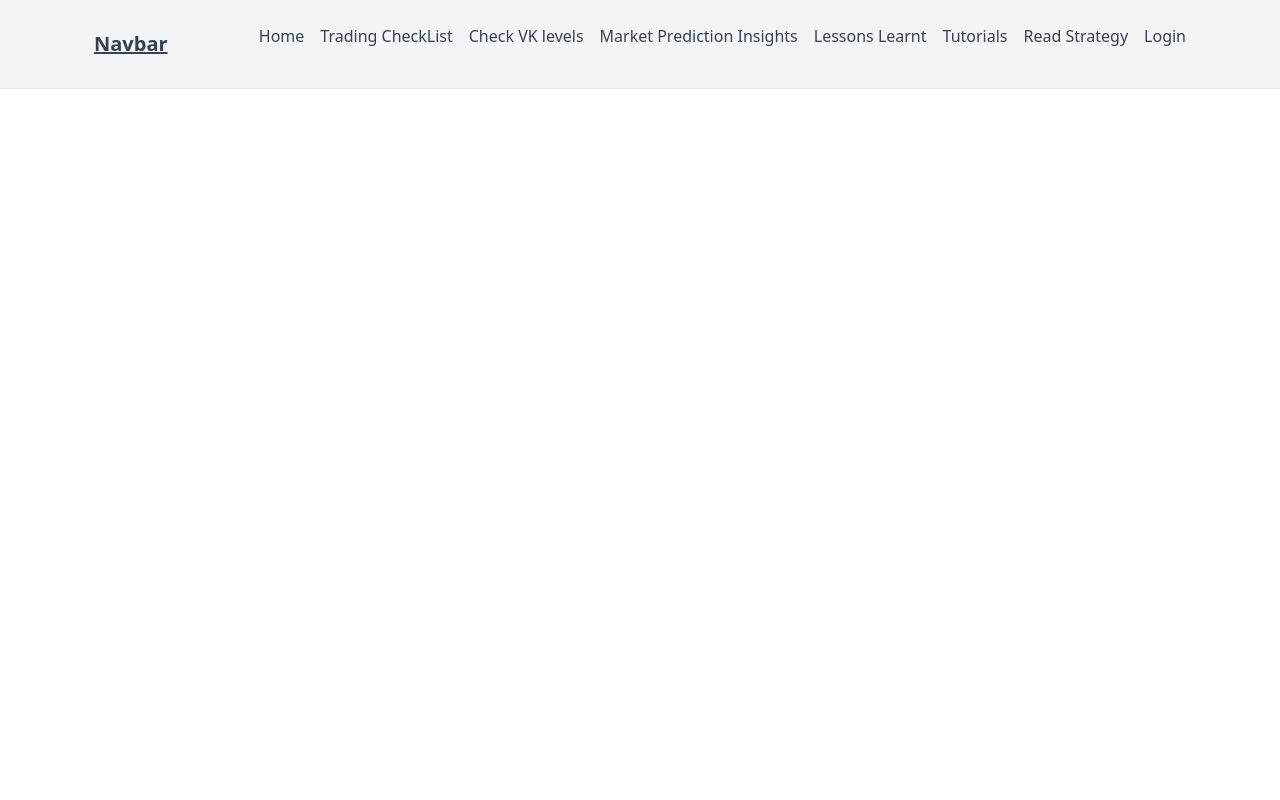
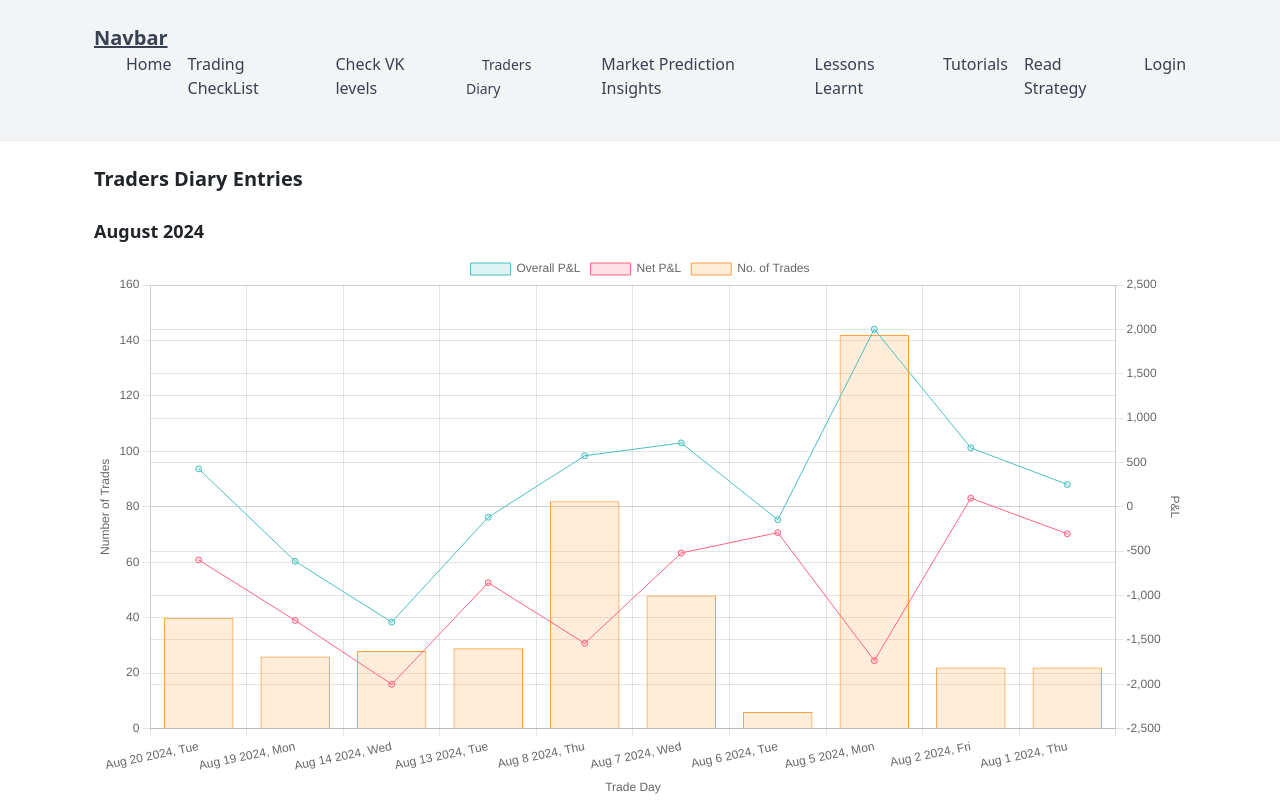
Before and after one commit to jatink124/optionstrading, a React (Create React App) app: page /tradersdiary in a window 1280 px wide. Shown: the top 800 px of the page. Built offline with nearby package versions, Linux system fonts and the light colour scheme.

Commit message:
changeroutes from admin to public

```diff
--- a/src/Components/AdminDropdown.jsx
+++ b/src/Components/AdminDropdown.jsx
@@ -51,12 +51,7 @@ function AdminNavbar() {
       >
        Enter Trade Predictions
       </Link>
-      <Link
-        to="/admin/tradersdiary"
-        className="text-gray-700 hover:bg-gray-300 px-3 py-2 rounded-md text-sm font-medium"
-      >
-     Traders Diary
-      </Link>
+
       <Link
         to="/admin/multi-select"
         className="text-gray-700 hover:bg-gray-300 px-3 py-2 rounded-md text-sm font-medium"
--- a/src/Components/Navbar.js
+++ b/src/Components/Navbar.js
@@ -51,6 +51,13 @@ const Navbar = () => {
               </Link>
             </li>
             <li className="nav-item">
+            <Link
+        to="/admin/tradersdiary"
+        className="text-gray-700 hover:bg-gray-300 px-3 py-2 rounded-md text-sm font-medium"
+      >
+     Traders Diary
+      </Link></li>
+            <li className="nav-item">
               <Link className="text-gray-700 hover:text-gray-900" to="/marketpredictioninsights">
                 Market Prediction Insights
               </Link>
--- a/src/Components/PublicRoutes.js
+++ b/src/Components/PublicRoutes.js
@@ -11,8 +11,8 @@ import ImportantPoints from './ImportantPoints';
 import DailyReport from './DailyReport';
 import Tutorials from './Tutotrials';
 import StrategyTable from './StrategyTable';
+import TradersDiary from './TradersDiary';
 import ReadStrategy from './ReadStrategy';
-
 const PublicRoutes = () => (
   <>
     <Navbar />
@@ -26,6 +26,7 @@ const PublicRoutes = () => (
       <Route path="/lessonslearnt" element={<DailyReport/>} />
       <Route path="/tutorials" element={<Tutorials/>} />
     <Route path="/readstrategy" element={<ReadStrategy/>} />
+    <Route path="/tradersdiary" element={<TradersDiary />} />
       {/* Add more routes as needed */}
     </Routes>
   </>
```
Also changed, not shown: src/Components/TradersDiary.js (line endings or trailing spaces).
